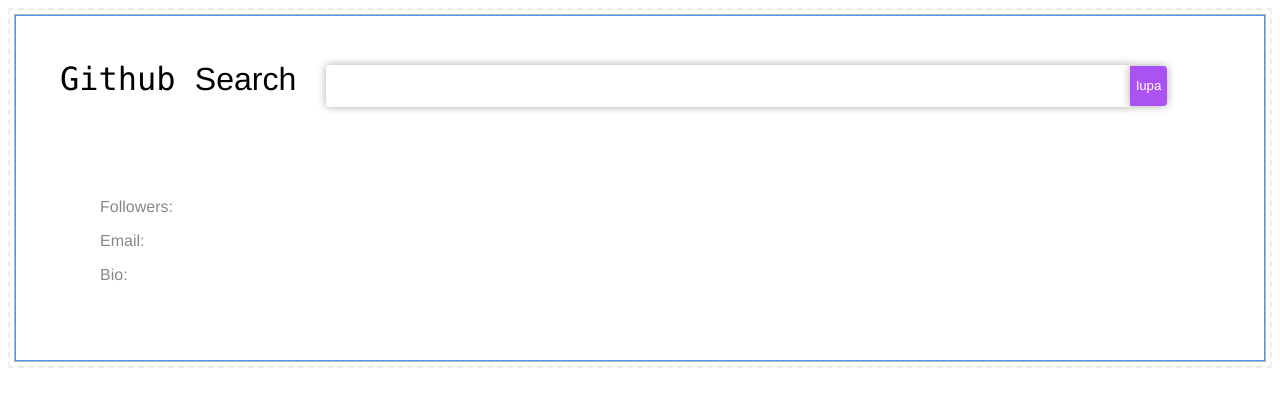
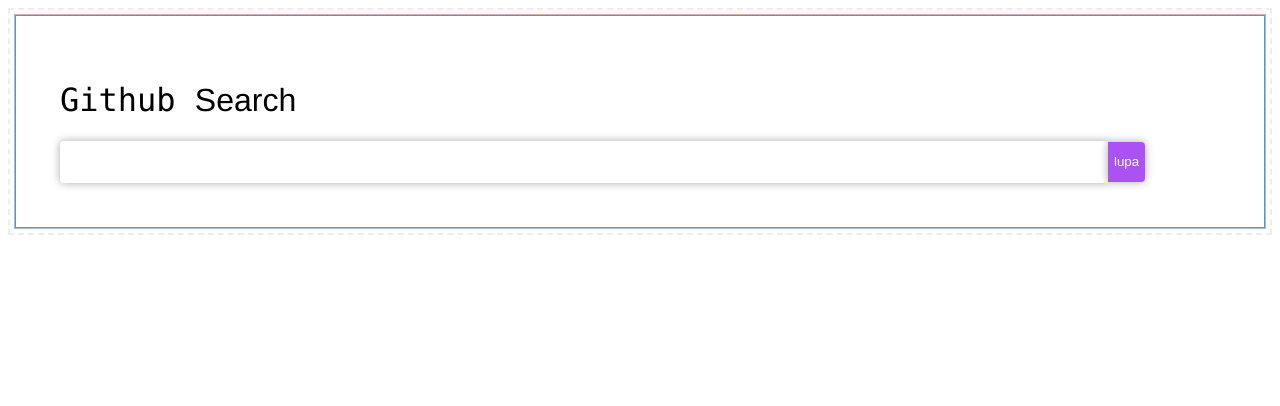
Before and after one commit to gubriana/usuarios-github, a Vue app: page /#/ in a window 1280 px wide. Shown: the top 406 px of the page. Built offline with nearby package versions, Linux system fonts and the light colour scheme.

Commit message:
Layout mejorado con componentes y uso de modulo. Router aplicado y funcionando. Pendiente heredar datos del padre.

```diff
--- a/src/App.vue
+++ b/src/App.vue
@@ -1,22 +1,47 @@
 <template>
   <div class="app frame">
-    <!-- <NotFound /> -->
-    <!-- <Searcher /> -->
-    <Details />
+    <form class="form-user">
+      <h1 class="title">Github <span>Search</span></h1>
+        <input class="form-field shadow" type="text" v-model="userLogin">
+        <button class="btn shadow bg-primary-color" type="button" @click="sendUser"> lupa</button>
+    </form>
+    <router-view></router-view>
   </div>
 </template>
-
 <script>
-/* import Searcher from './components/Searcher.vue' */
-/* import NotFound from './components/NotFound.vue'
- */
-import Details from './components/Details.vue'
 export default {
   name: 'App',
-  components: {
-    /* Searcher, */
-    /* NotFound, */
-    Details
+  data() {
+    return {
+      userAvatar: '',
+      userName: '',
+      userLogin: '',
+      userFollowers: '',
+      userEmail:'',
+      userBio: '',
+      userRepos: [],
+    }
+  },
+  methods: {
+    sendUser() {
+      this.axios.get(`https://api.github.com/users/${this.userLogin}`)
+      .then((datos) => {
+        const user = datos.data;
+        this.userAvatar = user.avatar_url;
+        this.userName = user.name;
+        this.userLogin = user.login;
+        this.userFollowers = user.followers;
+        this.userBio = user.bio;
+      })
+      .catch((error) => {
+        alert(error);
+      })
+      this.axios.get(`https://api.github.com/users/${this.userLogin}/repos`)
+      .then((datos) => {
+        const repos = datos.data;
+        this.userRepos = repos;
+      })
+    }
   }
 }
 </script>
@@ -56,4 +81,26 @@
 a {
   color: #ab53f2;
 }
+.title {
+	font-family: Consolas,monaco,monospace;
+}
+.title span{
+  font-family: Montserrat, Helvetica, Arial, sans-serif;
+}
+.form-field {
+  width: 90%;
+  height: 40px;
+  border: 0;
+  border-radius: 4px 0px 0px 4px;
+  box-shadow: 5px 10px #888888;
+}
+.btn {
+  height: 40px;
+  color: #fff;
+  border: 0;
+  border-radius: 0px 4px 4px 0px;
+}
+.shadow {
+ box-shadow: 0px 0px 9px 0px rgba(170,170,170,1);
+}
 </style>
--- a/src/components/Details.vue
+++ b/src/components/Details.vue
@@ -1,17 +1,11 @@
 <template>
-  <div>
-    <form>
-      <h1 class="title">Github <span>Search</span></h1>
-        <input class="form-field shadow" type="text" v-model="userLogin">
-        <button class="btn shadow bg-primary-color" type="button" @click="sendUser"> lupa</button>
-    </form>
   <div>
     <ul>
       <li class="user">
         <img class="img-avatar" :src="userAvatar" alt="">
         <h1>{{userName}}</h1>
         <p class="user-name"> {{userLogin}}</p>
-          <p>Followers: {{numFollowers}}</p>
+        <p>Seguidores: {{userFollowers}}</p>
         <p>Email: {{userEmail}}</p>
         <p>Bio: {{userBio}}</p>
       </li>
@@ -23,79 +17,22 @@
       </li>
     </ul>
   </div>
-  </div>
 </template>
 <script>
 export default {
   name: 'Details',
-  data() {
-    return {
-      userAvatar: '',
-      userName: '',
-      userLogin: '',
-      numFollowers: '',
-      userEmail:'',
-      userBio: '',
-      userRepos: [],
-    }
-  },
-  methods: {
-    sendUser() {
-      this.axios.get(`https://api.github.com/users/${this.userLogin}`)
-      .then((datos) => {
-        const user = datos.data;
-        this.userAvatar = user.avatar_url;
-        this.userName = user.name;
-        this.userLogin = user.login;
-        this.numFollowers = user.followers;
-        this.userBio = user.bio;
-
-      })
-      .catch((error) => {
-        alert(error);
-      })
-      this.axios.get(`https://api.github.com/users/${this.userLogin}/repos`)
-      .then((datos) => {
-        const repos = datos.data;
-        this.userRepos = repos;
-      })
-    }
+  props: {
+    userAvatar: String,
+    userName: String,
+    userLogin: String,
+    userFollowers: String,
+    userEmail: String,
+    userBio: String,
+    userRepos: Array,
   }
 }
 </script>
 <style scoped>
-.title {
-	font-family: Consolas, monaco, monospace;
-  display: inline;
-  padding-right: 30px;
-}
-.title span{
-  font-family: Montserrat, Helvetica, Arial, sans-serif;
-}
-form {
-  width: 100%;
-}
-.form-field {
-  width: 100vh;
-  height: 40px;
-  border: 0;
-  border-radius: 4px 0px 0px 4px;
-  box-shadow: 5px 10px #888888;
-}
-.btn {
-  height: 40px;
-  color: #fff;
-  border: 0;
-  border-radius: 0px 4px 4px 0px;
-}
-.shadow {
- box-shadow: 0px 0px 9px 0px rgba(170,170,170,1);
-}
-ul li {
-  display:inline;
-  vertical-align:top;
-
-}
 .user {
   width:30%;
   display:inline-block;
@@ -113,4 +50,9 @@
 .img-avatar {
   max-width: 90%;
 }
+ul li {
+  display:inline;
+  vertical-align:top;
+
+}
 </style>
--- a/src/components/HelloWorld.vue
+++ /dev/null
@@ -1,58 +0,0 @@
-<template>
-  <div class="hello">
-    <h1>{{ msg }}</h1>
-    <p>
-      For a guide and recipes on how to configure / customize this project,<br>
-      check out the
-      <a href="https://cli.vuejs.org" target="_blank" rel="noopener">vue-cli documentation</a>.
-    </p>
-    <h3>Installed CLI Plugins</h3>
-    <ul>
-      <li><a href="https://github.com/vuejs/vue-cli/tree/dev/packages/%40vue/cli-plugin-babel" target="_blank" rel="noopener">babel</a></li>
-      <li><a href="https://github.com/vuejs/vue-cli/tree/dev/packages/%40vue/cli-plugin-eslint" target="_blank" rel="noopener">eslint</a></li>
-    </ul>
-    <h3>Essential Links</h3>
-    <ul>
-      <li><a href="https://vuejs.org" target="_blank" rel="noopener">Core Docs</a></li>
-      <li><a href="https://forum.vuejs.org" target="_blank" rel="noopener">Forum</a></li>
-      <li><a href="https://chat.vuejs.org" target="_blank" rel="noopener">Community Chat</a></li>
-      <li><a href="https://twitter.com/vuejs" target="_blank" rel="noopener">Twitter</a></li>
-      <li><a href="https://news.vuejs.org" target="_blank" rel="noopener">News</a></li>
-    </ul>
-    <h3>Ecosystem</h3>
-    <ul>
-      <li><a href="https://router.vuejs.org" target="_blank" rel="noopener">vue-router</a></li>
-      <li><a href="https://vuex.vuejs.org" target="_blank" rel="noopener">vuex</a></li>
-      <li><a href="https://github.com/vuejs/vue-devtools#vue-devtools" target="_blank" rel="noopener">vue-devtools</a></li>
-      <li><a href="https://vue-loader.vuejs.org" target="_blank" rel="noopener">vue-loader</a></li>
-      <li><a href="https://github.com/vuejs/awesome-vue" target="_blank" rel="noopener">awesome-vue</a></li>
-    </ul>
-  </div>
-</template>
-
-<script>
-export default {
-  name: 'HelloWorld',
-  props: {
-    msg: String
-  }
-}
-</script>
-
-<!-- Add "scoped" attribute to limit CSS to this component only -->
-<style scoped>
-h3 {
-  margin: 40px 0 0;
-}
-ul {
-  list-style-type: none;
-  padding: 0;
-}
-li {
-  display: inline-block;
-  margin: 0 10px;
-}
-a {
-  color: #42b983;
-}
-</style>
--- /dev/null
+++ b/src/components/Login.vue
@@ -0,0 +1,72 @@
+<template>
+  <div>
+    <form class="form-user">
+      <h1 class="title">Github <span>Search</span></h1>
+        <input class="form-field shadow" type="text" v-model="userLogin">
+        <button class="btn shadow bg-primary-color" type="button" @click="sendUser"> lupa</button>
+    </form>
+   <!--  <div>
+      <ul>
+        <li class="user">
+          <img class="img-avatar" :src="userAvatar" alt="">
+          <h1>{{userName}}</h1>
+          <p class="user-name"> {{userLogin}}</p>
+          <p>Seguidores: {{userFollowers}}</p>
+          <p>Email: {{userEmail}}</p>
+          <p>Bio: {{userBio}}</p>
+        </li>
+        <li class="repos">
+          <div class="repo" v-for="(repo,i) in userRepos" :key="i">
+            <h1 class="primary"><a>{{userRepos[i].name}}</a></h1>
+            <p>{{userRepos[i].description}}</p>
+          </div>
+        </li>
+      </ul>
+    </div> -->
+  </div>
+</template>
+<script>
+export default {
+  name: 'Login',
+  data() {
+    return {
+      userAvatar: '',
+      userName: '',
+      userLogin: '',
+      userFollowers: '',
+      userEmail:'',
+      userBio: '',
+      userRepos: [],
+    }
+  }
+}
+</script>
+<style scoped>
+.title {
+	font-family: Consolas, monaco, monospace;
+  display: inline;
+  padding-right: 30px;
+}
+.title span{
+  font-family: Montserrat, Helvetica, Arial, sans-serif;
+}
+.form-user {
+  width: 100%;
+}
+.form-field {
+  width: 100vh;
+  height: 40px;
+  border: 0;
+  border-radius: 4px 0px 0px 4px;
+  box-shadow: 5px 10px #888888;
+}
+.btn {
+  height: 40px;
+  color: #fff;
+  border: 0;
+  border-radius: 0px 4px 4px 0px;
+}
+.shadow {
+ box-shadow: 0px 0px 9px 0px rgba(170,170,170,1);
+}
+</style>
--- a/src/components/Searcher.vue
+++ /dev/null
@@ -1,43 +0,0 @@
-<template>
-  <div>
-    <h1 class="title">Github <span>Search</span></h1>
-    <form>
-      <div class="form-group">
-        <input class="form-field shadow" type="text">
-        <button class="btn shadow bg-primary-color" type="submit"> lupa</button>
-      </div>
-    </form>
-  </div>
-</template>
-
-<script>
-
-</script>
-
-<!-- Add "scoped" attribute to limit CSS to this component only -->
-<style scoped>
-
-.title {
-	font-family: Consolas,monaco,monospace;
-}
-.title span{
-  font-family: Montserrat, Helvetica, Arial, sans-serif;
-}
-.form-field {
-  width: 100vh;
-  height: 40px;
-  border: 0;
-  border-radius: 4px 0px 0px 4px;
-  box-shadow: 5px 10px #888888;
-
-}
-.btn {
-  height: 40px;
-  color: #fff;
-  border: 0;
-  border-radius: 0px 4px 4px 0px;
-}
-.shadow {
- box-shadow: 0px 0px 9px 0px rgba(170,170,170,1);
-}
-</style>
--- a/src/main.js
+++ b/src/main.js
@@ -1,7 +1,7 @@
 import Vue from 'vue'
 import axios from 'axios'
-import App from './App.vue'
-import router from './router/index.js'
+import App from '@/App.vue'
+import router from '@/router/index.js'
 
 Vue.config.productionTip = false
 
--- a/src/router/index.js
+++ b/src/router/index.js
@@ -1,6 +1,5 @@
 import Vue from 'vue';
 import VueRouter from 'vue-router';
-import Searcher from '@/components/Searcher.vue';
 import Details from '@/components/Details.vue';
 import NotFound from '@/components/NotFound.vue';
 
@@ -10,10 +9,9 @@
   routes: [
       {
           path: '/',
-          component: Searcher,
       },
       {
-          path: '/',
+          path: '/details',
           component: Details,
       },
       {
```
Lines whose indentation alone changed are shown as unchanged.
